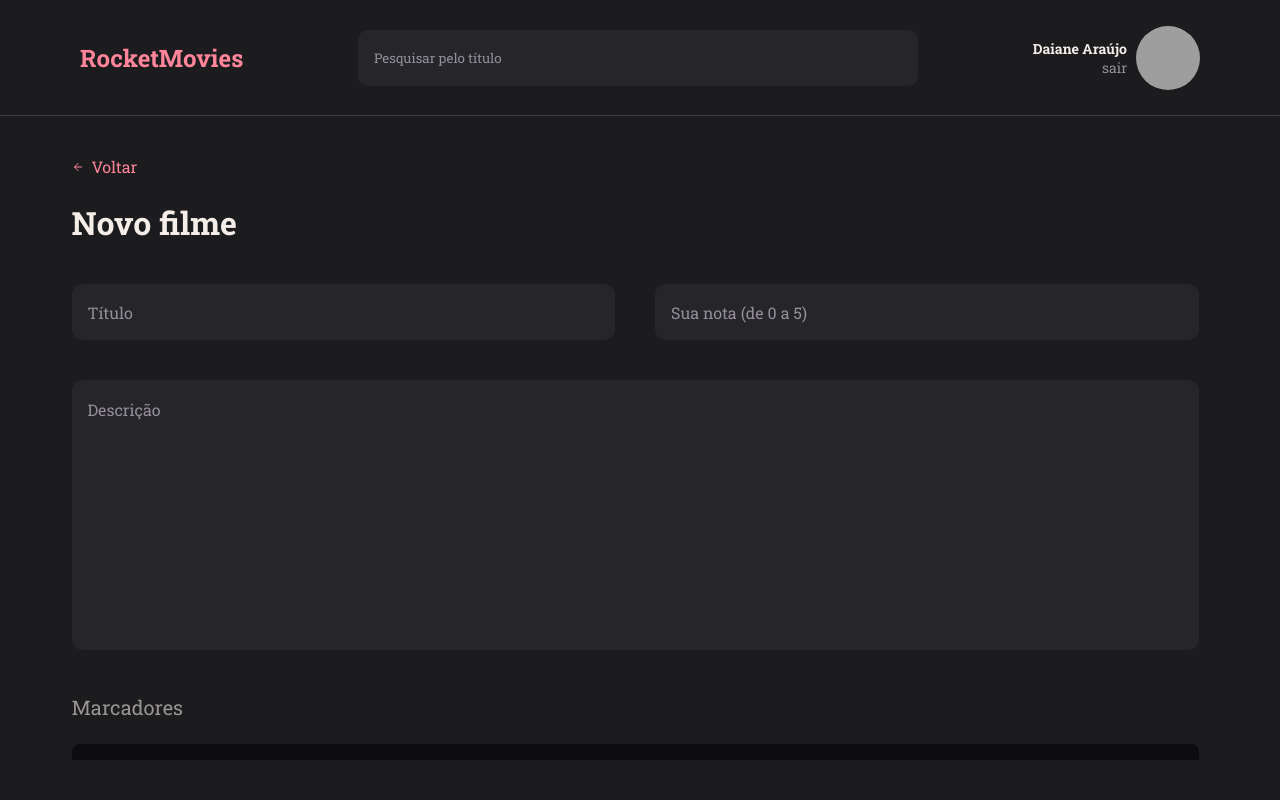
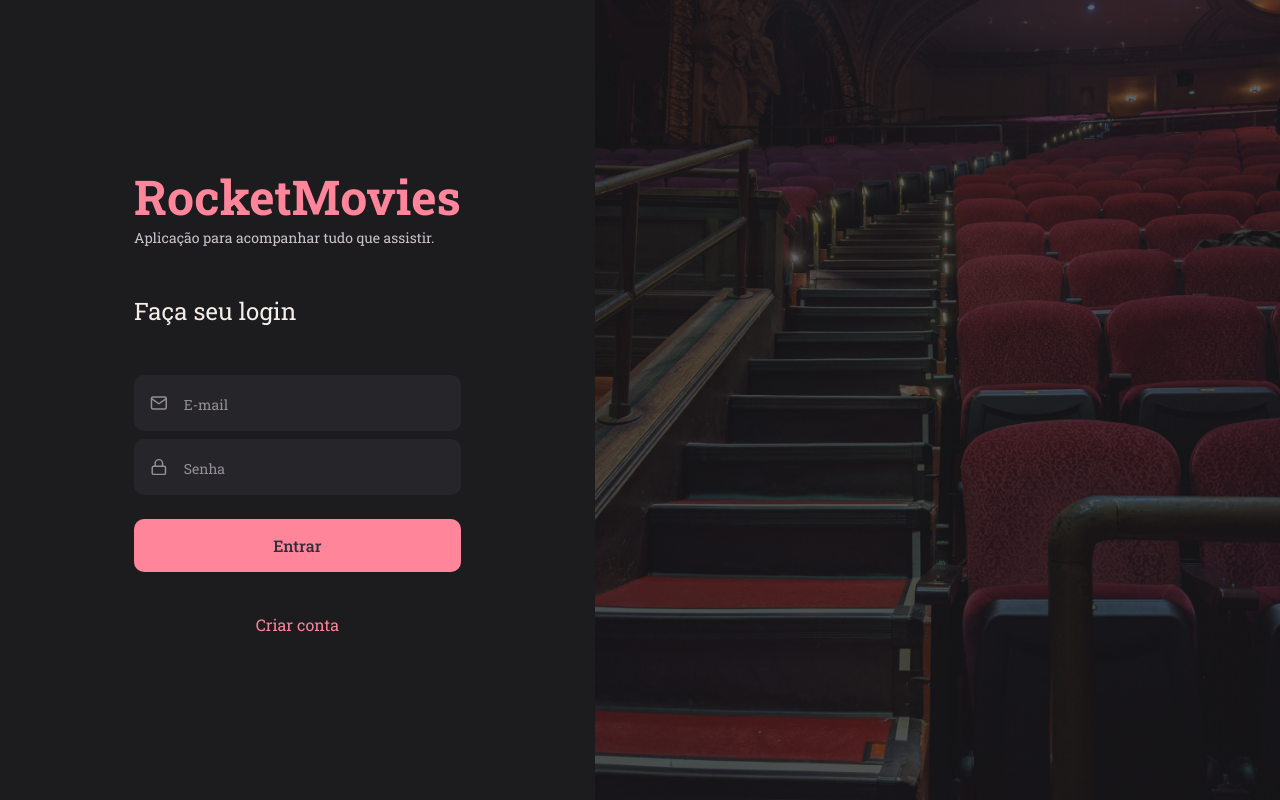
Before and after one commit to araujodai/RocketMovies, a React (Vite) app: page / in a window 1280 px wide. Built offline with nearby package versions, Linux system fonts and the light colour scheme; grey boxes are pictures that could not be loaded.

Commit message:
create routes

```diff
--- a/src/main.jsx
+++ b/src/main.jsx
@@ -5,19 +5,13 @@
 import GlobalStyles from "./styles/global";
 import theme from "./styles/theme";
 
-import { Preview } from "./pages/Preview";
-import { Details } from "./pages/Details";
-import { Profile } from "./pages/Profile";
-import { Home } from "./pages/Home";
-import { SignIn } from "./pages/SignIn";
-import { SignUp } from "./pages/SignUp";
-import { New } from "./pages/New";
+import { Routes } from "./routes";
 
 ReactDOM.createRoot(document.getElementById('root')).render(
   <React.StrictMode>
     <ThemeProvider theme={theme}>
       <GlobalStyles />
-      <New />
+      <Routes />
     </ThemeProvider>
   </React.StrictMode>,
 )
--- a/src/pages/Preview/index.jsx
+++ /dev/null
@@ -1,66 +0,0 @@
-import { FiPlus } from "react-icons/fi";
-
-import { Header } from "../../components/Header";
-import { ContentWrapper } from "../../components/ContentWrapper";
-import { Movie } from "../../components/Movie";
-
-import { Container, TitleWrapper, NewMovie } from "./styles";
-
-export function Preview() {
-  return (
-    <Container>
-      <Header />
-
-      <main>
-        <TitleWrapper>
-          <h1>Meus filmes</h1>
-
-          <NewMovie>
-            <FiPlus size={16} />
-            Adicionar filme
-          </NewMovie>
-        </TitleWrapper>
-
-        <ContentWrapper>
-
-          <Movie data={{
-            title: "Interestellar",
-            description: `
-            Pragas nas colheitas fizeram a civilização humana regredir para uma sociedade agrária em futuro de data desconhecida. Cooper, ex-piloto da NASA, tem uma fazenda com sua família. Murphy, a filha de dez anos de Cooper, acredita que seu quarto está assombrado por um fantasma que tenta se comunicar com ela. Pai e filha descobrem que o "fantasma" é uma inteligência desconhecida.
-            `,
-            tags: [
-              { id: "1", name: "scifi" },
-              { id: "2", name: "drama" },
-              { id: "3", name: "aventura" }
-            ]
-          }} />
-
-          <Movie data={{
-            title: "Interestellar",
-            description: `
-            Pragas nas colheitas fizeram a civilização humana regredir para uma sociedade agrária em futuro de data desconhecida. Cooper, ex-piloto da NASA, tem uma fazenda com sua família. Murphy, a filha de dez anos de Cooper, acredita que seu quarto está assombrado por um fantasma que tenta se comunicar com ela. Pai e filha descobrem que o "fantasma" é uma inteligência desconhecida.
-            `,
-            tags: [
-              { id: "1", name: "scifi" },
-              { id: "2", name: "drama" },
-              { id: "3", name: "aventura" }
-            ]
-          }} />
-
-          <Movie data={{
-            title: "Interestellar",
-            description: `
-            Pragas nas colheitas fizeram a civilização humana regredir para uma sociedade agrária em futuro de data desconhecida. Cooper, ex-piloto da NASA, tem uma fazenda com sua família. Murphy, a filha de dez anos de Cooper, acredita que seu quarto está assombrado por um fantasma que tenta se comunicar com ela. Pai e filha descobrem que o "fantasma" é uma inteligência desconhecida.
-            `,
-            tags: [
-              { id: "1", name: "scifi" },
-              { id: "2", name: "drama" },
-              { id: "3", name: "aventura" }
-            ]
-          }} />
-
-        </ContentWrapper>
-      </main>
-    </Container>
-  );
-};
--- a/src/pages/Preview/styles.js
+++ /dev/null
@@ -1,62 +0,0 @@
-import styled from "styled-components";
-
-export const Container = styled.div`
-  width: 100%;
-  height: 100vh;
-
-  display: grid;
-  grid-template-rows: 11.6rem auto;
-  grid-template-areas:
-  "header"
-  "main";
-
-  > main {
-    grid-area: main;
-
-    display: grid;
-    grid-template-rows: 4.8rem auto;
-    grid-template-columns: auto minmax(33rem, 113.7rem) auto;
-    grid-template-areas:
-    ". TitleWrapper ."
-    ". ContentWrapper .";
-
-    overflow: hidden;
-    padding: 4.7rem 0 4rem 0;
-
-
-    > div:nth-child(2) {
-      margin-top: 3.7rem;
-      display: flex;
-      flex-direction: column;
-      gap: 2.4rem;
-    }
-  }
-`;
-
-export const TitleWrapper = styled.div`
-  grid-area: TitleWrapper;
-
-  display: flex;
-  align-items: center;
-  justify-content: space-between;
-
-  h1 {
-      font-size: 3.2rem;
-      font-weight: 400;
-    }
-`;
-
-export const NewMovie = styled.button`
-  background-color: ${({ theme }) => theme.COLORS.PRIMARY_COLOR};
-  color: ${({ theme }) => theme.COLORS.BACKGROUND_800};
-
-  border: none;
-  border-radius: 8px;
-  padding: 1.3rem 3.2rem;
-
-  font-size: 1.6rem;
-
-  display: flex;
-  align-items: center;
-  gap: 0.8rem;
-`;
--- /dev/null
+++ b/src/routes/app.routes.jsx
@@ -0,0 +1,17 @@
+import { Routes, Route } from "react-router-dom";
+
+import { Home } from "../pages/Home";
+import { Profile } from "../pages/Profile";
+import { New } from "../pages/New";
+import { Details } from "../pages/Details";
+
+export function AppRoutes() {
+  return (
+    <Routes>
+      <Route path="/" element={<Home />} />
+      <Route path="/profile" element={<Profile />} />
+      <Route path="/new" element={<New />} />
+      <Route path="/details/:id" element={<Details />} />
+    </Routes>
+  );
+};
--- /dev/null
+++ b/src/routes/auth.routes.jsx
@@ -0,0 +1,13 @@
+import { Routes, Route } from "react-router-dom";
+
+import { SignIn } from "../pages/SignIn";
+import { SignUp } from "../pages/SignUp";
+
+export function AuthRoutes() {
+  return (
+    <Routes>
+      <Route path="/" element={<SignIn />} />
+      <Route path="/register" element={<SignUp />} />
+    </Routes>
+  );
+};
--- /dev/null
+++ b/src/routes/index.jsx
@@ -0,0 +1,12 @@
+import { BrowserRouter } from "react-router-dom";
+
+import { AppRoutes } from "./app.routes";
+import { AuthRoutes } from "./auth.routes";
+
+export function Routes() {
+  return (
+    <BrowserRouter>
+      <AuthRoutes />
+    </BrowserRouter>
+  );
+};
```
Also changed, not shown: src/components/Content/index.jsx (deleted, +0 -13 lines), src/components/Content/styles.js (deleted, +0 -18 lines).
